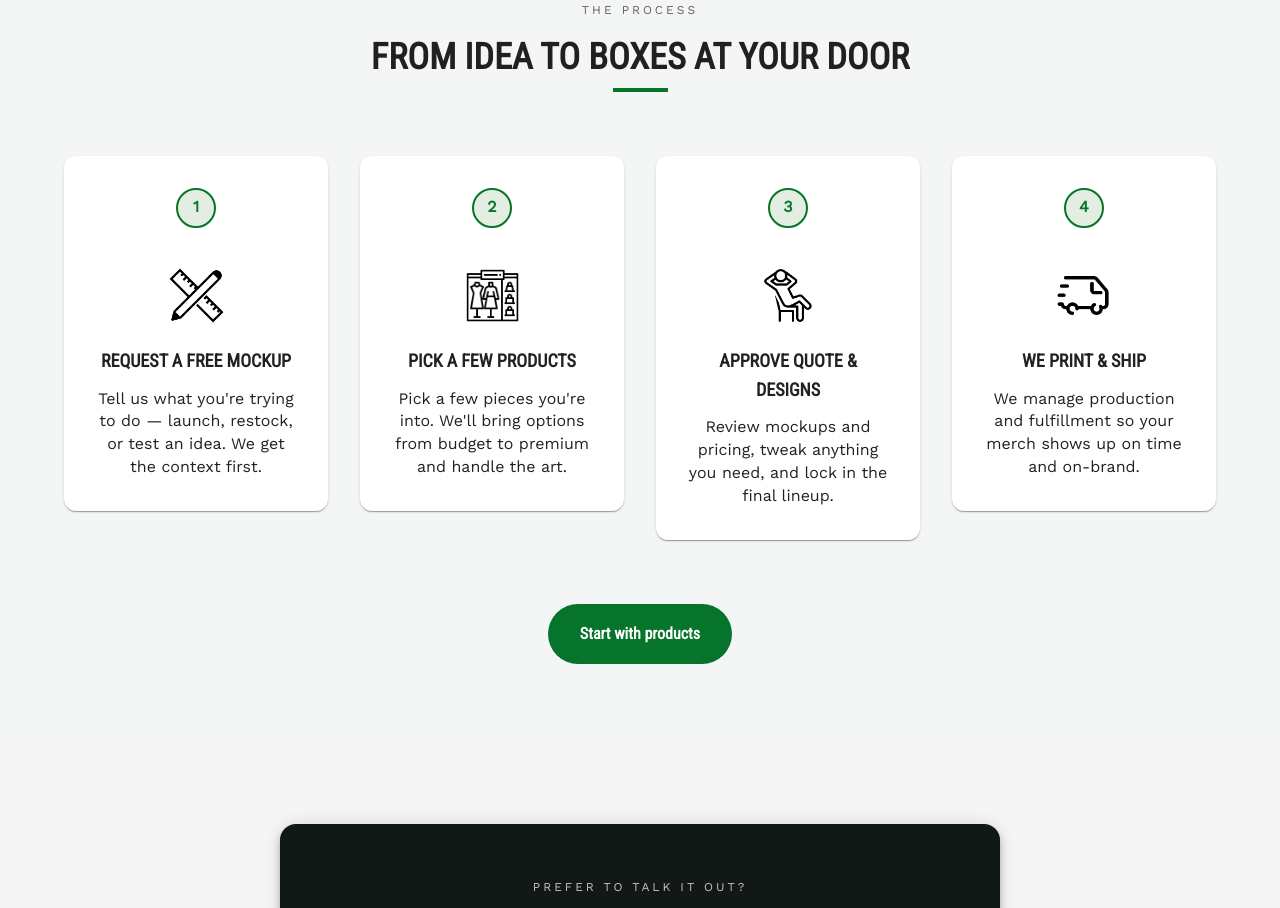
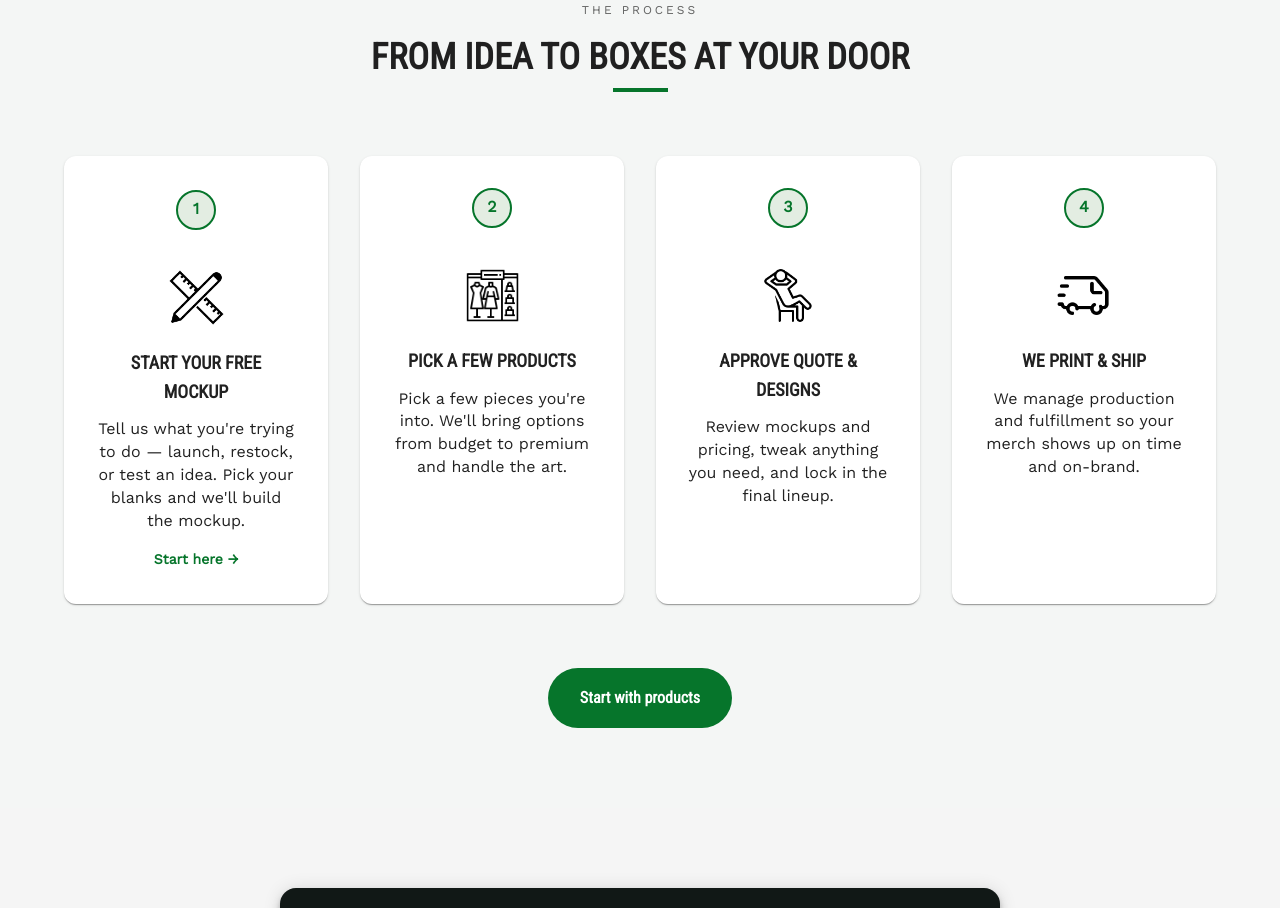
Before and after one commit to Jointprinting/website-frontend, a React (Create React App) app: page / in a window 1280 px wide. Shown: the part 2560-3468 px from the top of the page. Built offline with nearby package versions, Linux system fonts and the light colour scheme.

Commit message:
Update ProductHowItWorks.js

```diff
--- a/src/modules/views/ProductHowItWorks.js
+++ b/src/modules/views/ProductHowItWorks.js
@@ -4,6 +4,7 @@ import * as React from 'react';
 import Box from '@mui/material/Box';
 import Grid from '@mui/material/Grid';
 import Container from '@mui/material/Container';
+import { Link as RouterLink } from 'react-router-dom';
 import Button from '../components/Button';
 import Typography from '../components/Typography';
 
@@ -12,6 +13,9 @@ import relaxImage from '../images/relax.webp';
 import deliveryImage from '../images/delivery.webp';
 import clothingImage from '../images/clothing.webp';
 
+// height: '100%' (instead of minHeight) lets MUI Grid stretch every card to
+// the tallest sibling — fixes the "Approve quote & designs" card sitting
+// shorter than the rest because its body text wrapped to fewer lines.
 const cardBase = {
   display: 'flex',
   flexDirection: 'column',
@@ -21,7 +25,7 @@ const cardBase = {
   borderRadius: 3,
   bgcolor: 'common.white',
   boxShadow: 1,
-  minHeight: 260,
+  height: '100%',
   position: 'relative',
   transition: 'transform 180ms ease-out, box-shadow 180ms ease-out',
   '&:hover': {
@@ -42,6 +46,7 @@ const numberCircle = {
   color: 'secondary.main',
   mb: 2,
   bgcolor: 'secondary.light',
+  flexShrink: 0,
 };
 
 const imageStyle = {
@@ -50,13 +55,17 @@ const imageStyle = {
 };
 
 function ProductHowItWorks() {
+  // Step 1 is the entry point — clickable and links to /products. The other
+  // cards stay non-interactive so we don't imply the user can jump ahead.
   const steps = [
     {
       num: '1',
       img: drawImage,
-      title: 'Request a free mockup',
+      title: 'Start your free mockup',
       body:
-        "Tell us what you're trying to do — launch, restock, or test an idea. We get the context first.",
+        "Tell us what you're trying to do — launch, restock, or test an idea. Pick your blanks and we'll build the mockup.",
+      to: '/products',
+      ctaLabel: 'Start here →',
     },
     {
       num: '2',
@@ -112,27 +121,62 @@ function ProductHowItWorks() {
           From idea to boxes at your door
         </Typography>
 
-        <Grid container spacing={4}>
-          {steps.map((step) => (
-            <Grid item xs={12} sm={6} md={3} key={step.num}>
-              <Box sx={cardBase}>
+        <Grid container spacing={4} alignItems="stretch">
+          {steps.map((step) => {
+            const linkProps = step.to
+              ? {
+                  component: RouterLink,
+                  to: step.to,
+                  sx: {
+                    ...cardBase,
+                    textDecoration: 'none',
+                    color: 'inherit',
+                    cursor: 'pointer',
+                    border: '2px solid transparent',
+                    '&:hover': {
+                      transform: 'translateY(-4px)',
+                      boxShadow: 5,
+                      borderColor: 'secondary.main',
+                    },
+                  },
+                }
+              : { sx: cardBase };
+
+            return (
+              <Grid item xs={12} sm={6} md={3} key={step.num} sx={{ display: 'flex' }}>
+                <Box {...linkProps}>
                   <Box sx={numberCircle}>{step.num}</Box>
                   <Box component="img" src={step.img} alt={step.title} sx={imageStyle} />
                   <Typography variant="h6" sx={{ mb: 1.5 }}>
                     {step.title}
                   </Typography>
-                <Typography variant="body1">{step.body}</Typography>
+                  <Typography variant="body1" sx={{ flexGrow: 1 }}>
+                    {step.body}
+                  </Typography>
+                  {step.ctaLabel && (
+                    <Typography
+                      variant="body2"
+                      sx={{
+                        mt: 2,
+                        color: 'secondary.main',
+                        fontWeight: 700,
+                      }}
+                    >
+                      {step.ctaLabel}
+                    </Typography>
+                  )}
                 </Box>
               </Grid>
-          ))}
+            );
+          })}
         </Grid>
 
         <Button
           color="secondary"
           size="large"
           variant="contained"
-          component="a"
-          href="/products"
+          component={RouterLink}
+          to="/products"
           sx={{
             mt: 8,
             borderRadius: 999,
```
Lines whose indentation alone changed are shown as unchanged.
